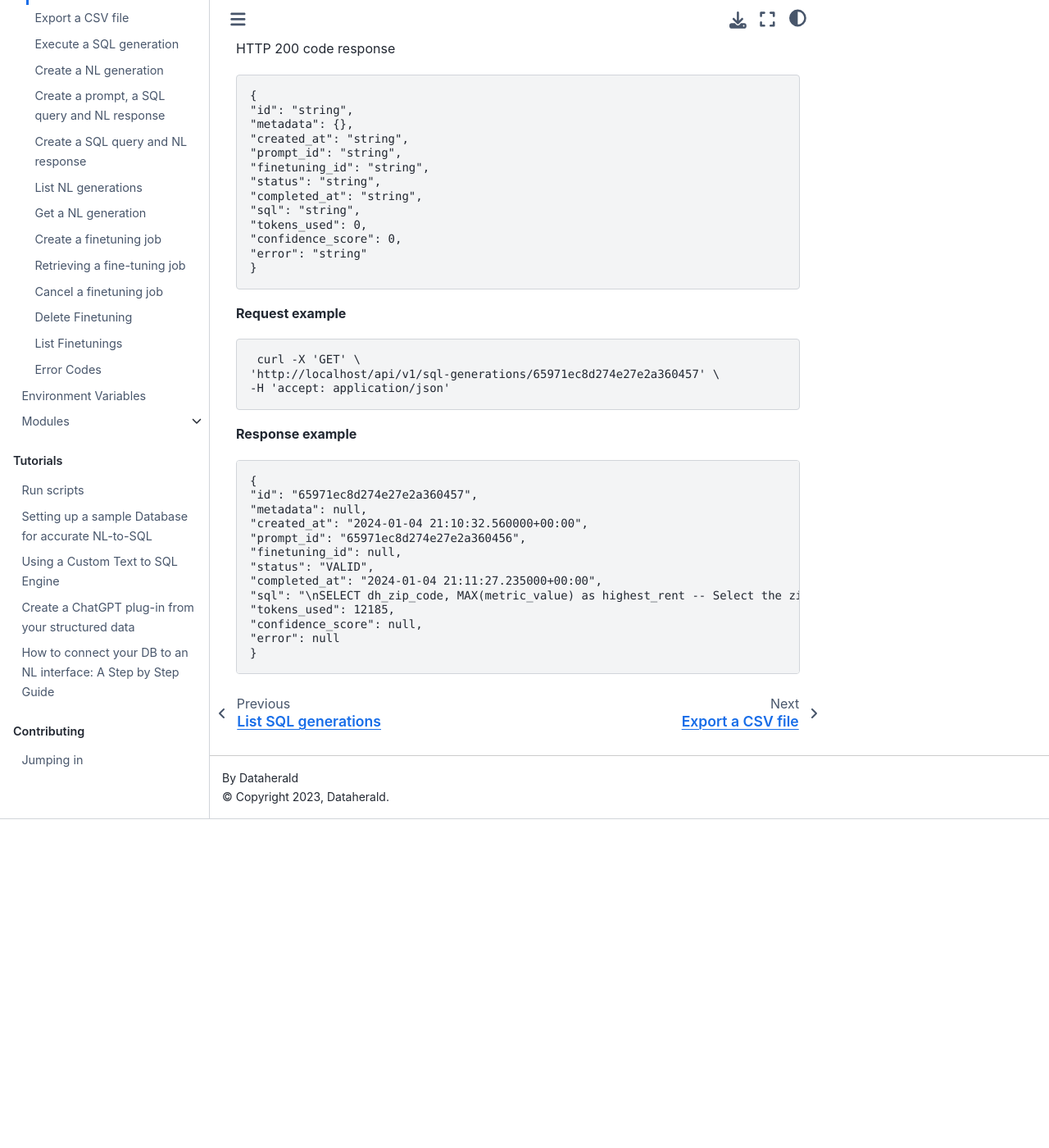
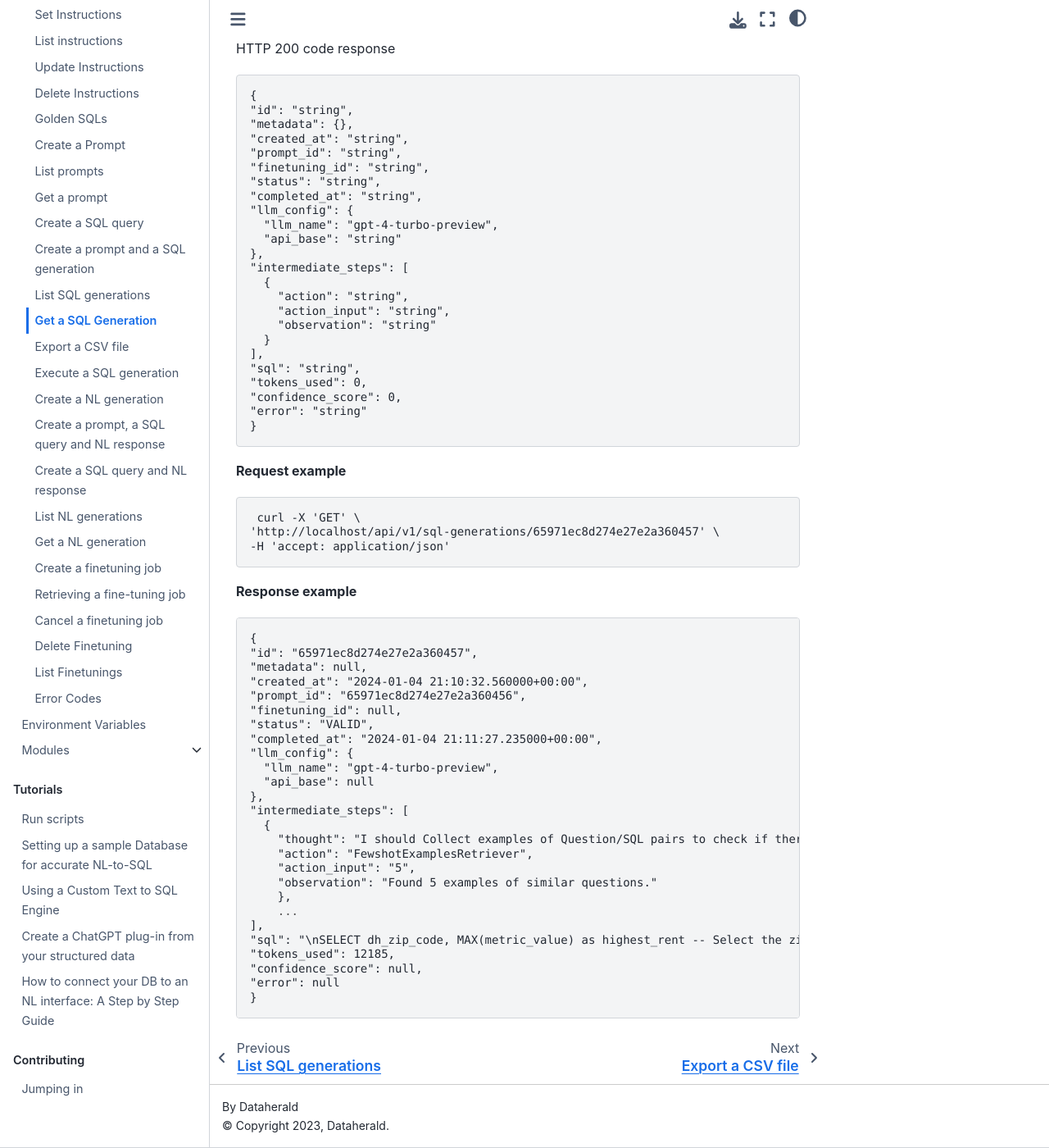
Before and after one commit to Dataherald/dataherald, a Sphinx documentation site: the page built from docs/api.get_sql_generation.rst, in a window 1280 px wide and 1400 px high, scrolled down 402 px. Shown: the whole window at 82% size. Built offline with Sphinx 7.4.7 and the Sphinx Book theme 1.1.4, drawn with Linux system fonts in a browser that asks for light colours.

Commit message:
DH-5567/adding intermediate steps as the response

```diff
--- a/docs/api.get_sql_generation.rst
+++ b/docs/api.get_sql_generation.rst
@@ -28,6 +28,17 @@
     "finetuning_id": "string",
     "status": "string",
     "completed_at": "string",
+    "llm_config": {
+      "llm_name": "gpt-4-turbo-preview",
+      "api_base": "string"
+    },
+    "intermediate_steps": [
+      {
+        "action": "string",
+        "action_input": "string",
+        "observation": "string"
+      }
+    ],
     "sql": "string",
     "tokens_used": 0,
     "confidence_score": 0,
@@ -54,6 +65,19 @@
     "finetuning_id": null,
     "status": "VALID",
     "completed_at": "2024-01-04 21:11:27.235000+00:00",
+    "llm_config": {
+      "llm_name": "gpt-4-turbo-preview",
+      "api_base": null
+    },
+    "intermediate_steps": [
+      {
+        "thought": "I should Collect examples of Question/SQL pairs to check if there is a similar question among the examples.\n",
+        "action": "FewshotExamplesRetriever",
+        "action_input": "5",
+        "observation": "Found 5 examples of similar questions."
+        },
+        ...
+    ],
     "sql": "\nSELECT dh_zip_code, MAX(metric_value) as highest_rent -- Select the zip code and the maximum rent value\nFROM renthub_average_rent\nWHERE dh_county_name = 'Los Angeles' -- Filter for Los Angeles county\nAND period_start <= '2022-05-01' -- Filter for the period that starts on or before May 1st, 2022\nAND period_end >= '2022-05-31' -- Filter for the period that ends on or after May 31st, 2022\nGROUP BY dh_zip_code -- Group by zip code to aggregate rent values\nORDER BY highest_rent DESC -- Order by the highest rent in descending order\nLIMIT 1; -- Limit to the top result\n",
     "tokens_used": 12185,
     "confidence_score": null,
```
Also changed, not shown: docs/api.create_prompt_sql_generation.rst (+16 -0 lines), docs/api.create_sql_generation.rst (+16 -0 lines), docs/api.list_sql_generations.rst (+24 -0 lines), 8 other files.
